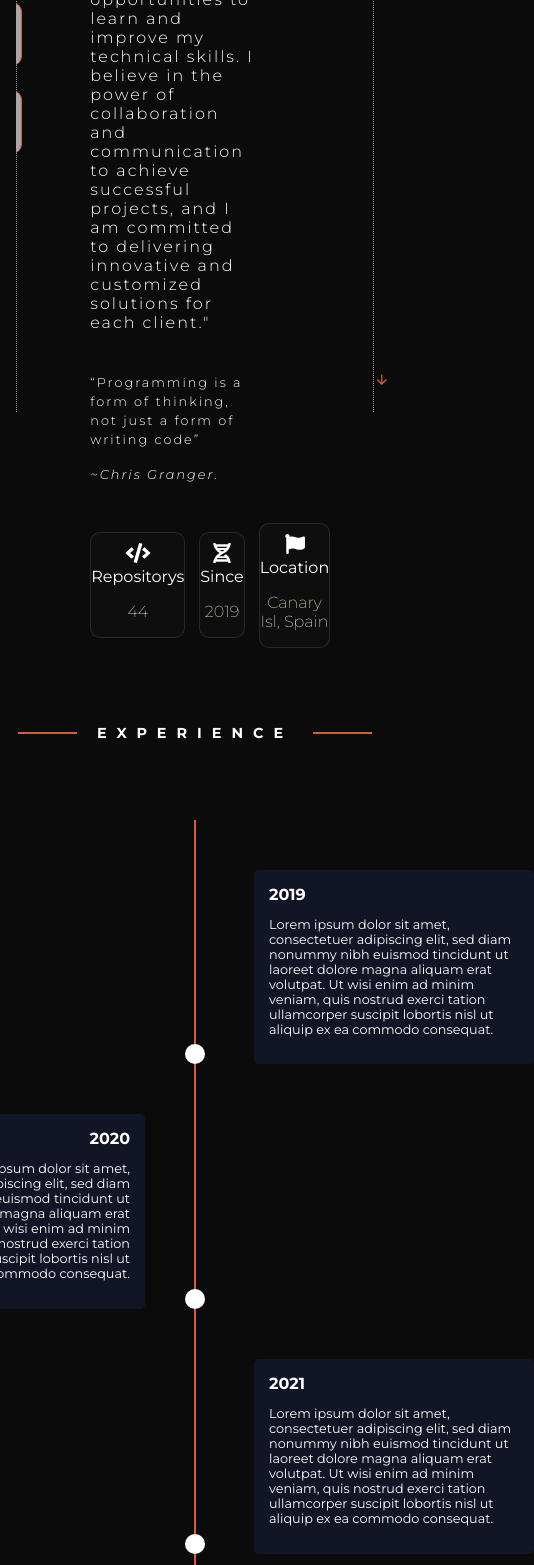
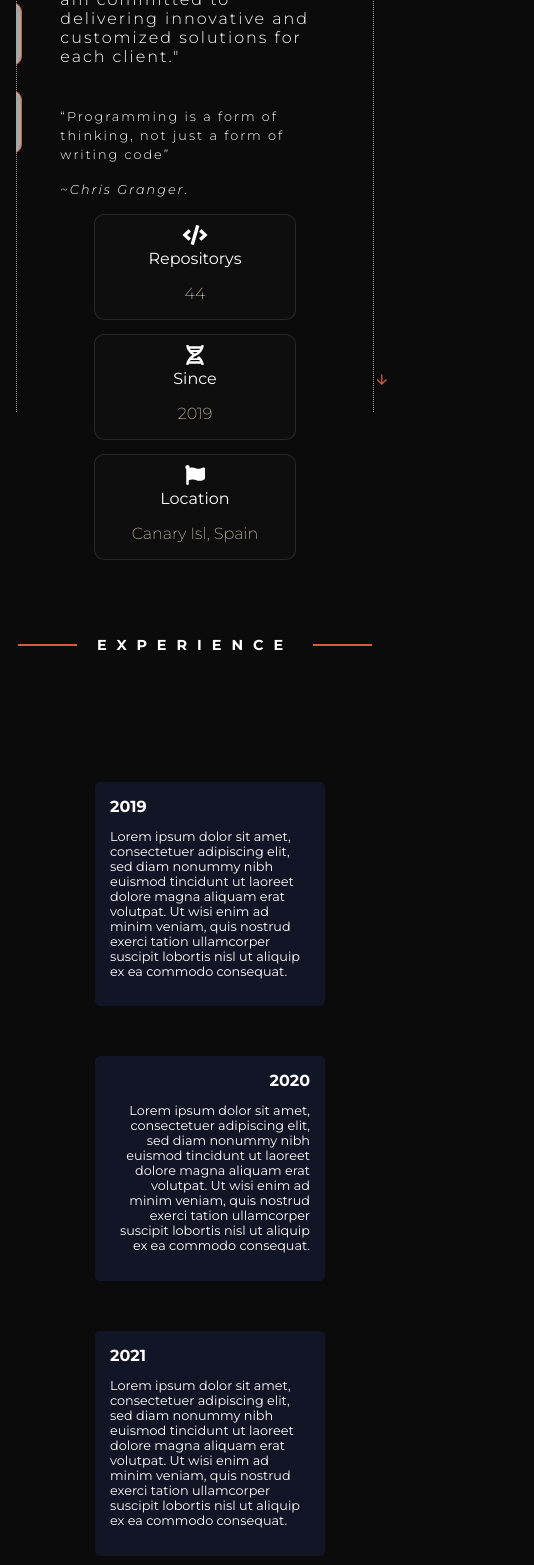
Before and after one commit to jdluis/My-portafolio, a React (Vite) app: page /about in a window 390 px wide. Shown: the part 432-1997 px from the top of the page, 534 px wide, since content can reach past the window. Built offline with nearby package versions, Linux system fonts and the light colour scheme.

Commit message:
about responsive finish

```diff
--- a/src/components/timeline/index.css
+++ b/src/components/timeline/index.css
@@ -80,3 +80,56 @@
     left: -329px;
   }
 }
+
+@media (max-width: 800px) {
+  #timeline ul li {
+    width: 0;
+  }
+
+  #timeline ul li::after {
+    width: 0;
+    height: 0;
+  }
+
+  #timeline ul li div {
+    width: 300px;
+  }
+
+  #timeline ul li:nth-child(odd) div {
+    left: -140px;
+  }
+
+  #timeline ul li:nth-child(even) div {
+    left: -200px;
+  }
+
+  #timeline time {
+    margin-bottom: 10px;
+  }
+
+  #timeline ul li:nth-child(odd) div {
+    transform: translate3d(0, 0, 0);
+  }
+
+  #timeline ul li:nth-child(even) div {
+    transform: translate3d(0, 0, 0);
+  }
+}
+
+@media (max-width: 450px) {
+  #timeline ul li {
+    width: 0;
+  }
+
+  #timeline ul li div {
+    width: 200px;
+  }
+
+  #timeline ul li:nth-child(odd) div {
+    left: -100px;
+  }
+
+  #timeline ul li:nth-child(even) div {
+    left: -100px;
+  }
+}
--- a/src/layout.css
+++ b/src/layout.css
@@ -43,4 +43,9 @@
   #header {
     flex-direction: column;
   }
+
+  #about {
+    width: 90%;
+    max-width: none;
+  }
 }
--- a/src/routes/About/index.css
+++ b/src/routes/About/index.css
@@ -85,3 +85,30 @@ em {
 }
 
 /* -- Experience -- */
+
+/* Responsive */
+
+
+@media (max-width: 800px) {
+
+  #about #introduction-section{
+    width: 100%;
+  }
+
+  #about .text-container {
+    width: 100%;
+  }
+
+  #about .resume-container {
+    flex-wrap: wrap;
+    margin: auto;
+    align-items: center;
+    justify-content: center;
+  }
+
+  #technologies-section .resume-container {
+    max-width: none;
+    width: 90%;
+    gap: 8px;
+  }
+}
--- a/src/routes/Contact/index.css
+++ b/src/routes/Contact/index.css
@@ -1,5 +1,5 @@
 /* -- Introduction --*/
-#introduction-section {
+#contact #introduction-section {
   width: 70%;
   margin: auto;
 }
```
